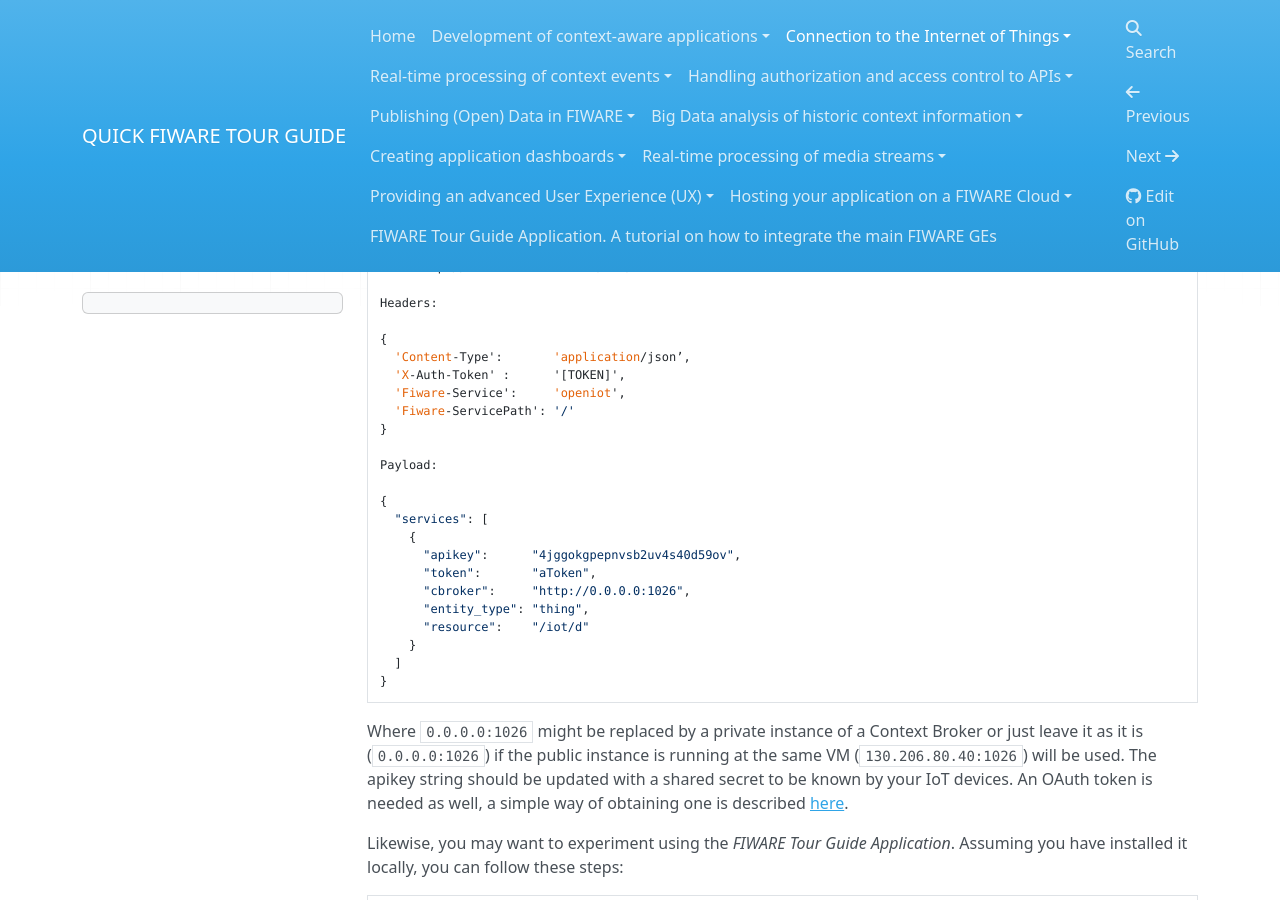
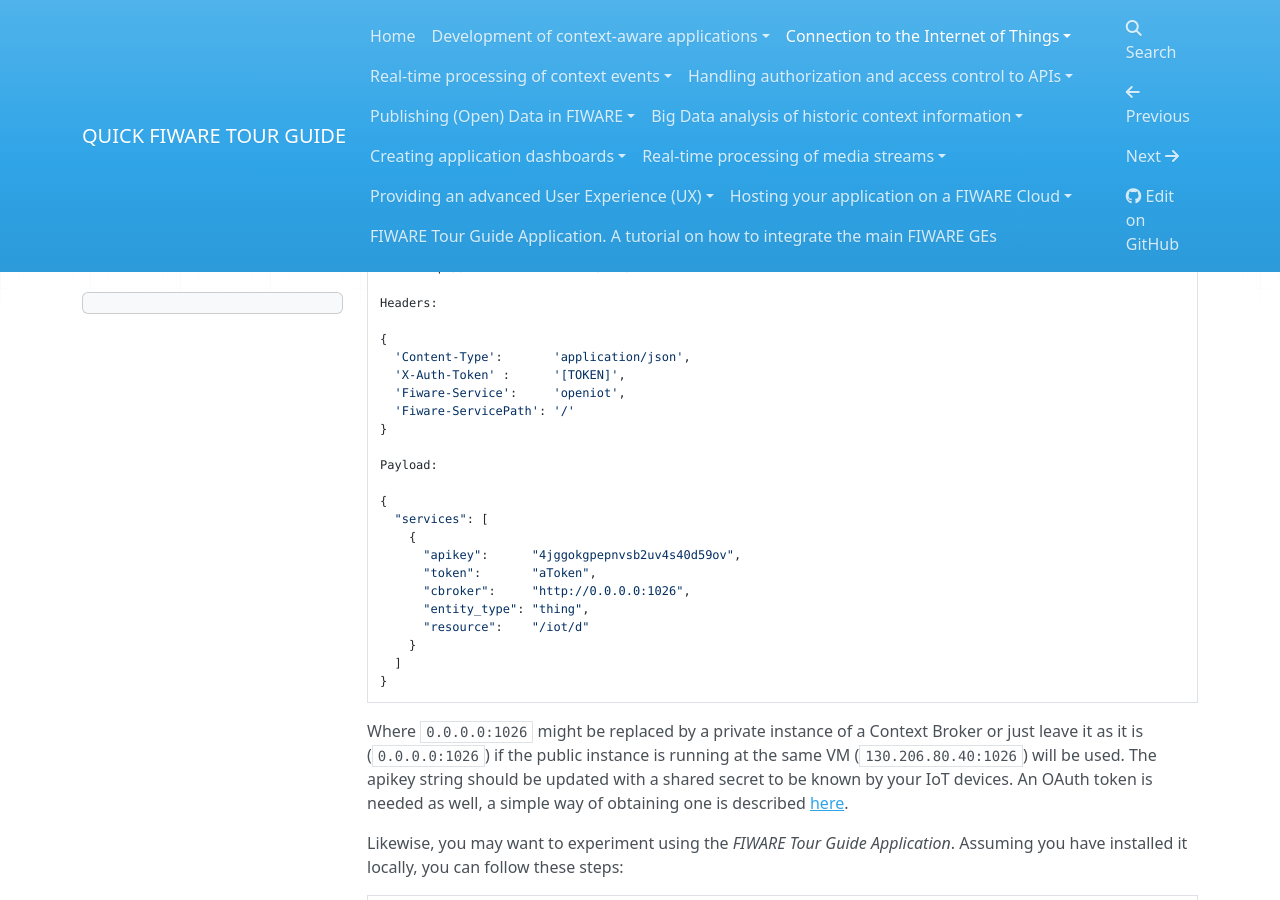
Before and after one commit to FIWARE-Ops/docs.TourGuide, an MkDocs documentation site: the page built from doc/connection-to-the-internet-of-things/how-to-read-measures-captured-from-iot-devices.md, in a window 1280 px wide and 900 px high, scrolled down 615 px. Built offline with MkDocs 1.6.1, drawn with Linux system fonts in a browser that asks for light colours; nearby versions of some CDN libraries; comment, search, counter and statistics services are not loaded; old or Windows-style settings are respelled for this version of MkDocs.

Commit message:
Last round

```diff
--- a/doc/connection-to-the-internet-of-things/how-to-read-measures-captured-from-iot-devices.md
+++ b/doc/connection-to-the-internet-of-things/how-to-read-measures-captured-from-iot-devices.md
@@ -35,7 +35,7 @@ your devices need to know) is the string `4jggokgpepnvsb2uv4s40d59ov`.
     Headers:
 
     {
-      'Content-Type':       'application/json’,
+      'Content-Type':       'application/json',
       'X-Auth-Token' :      '[TOKEN]',
       'Fiware-Service':     'openiot',
       'Fiware-ServicePath': '/'
```
